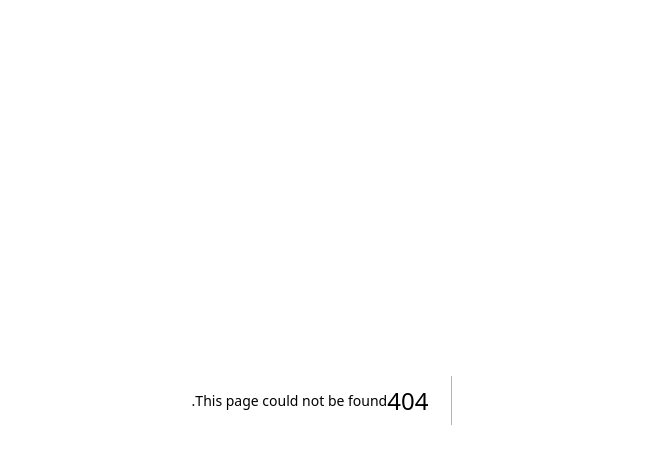
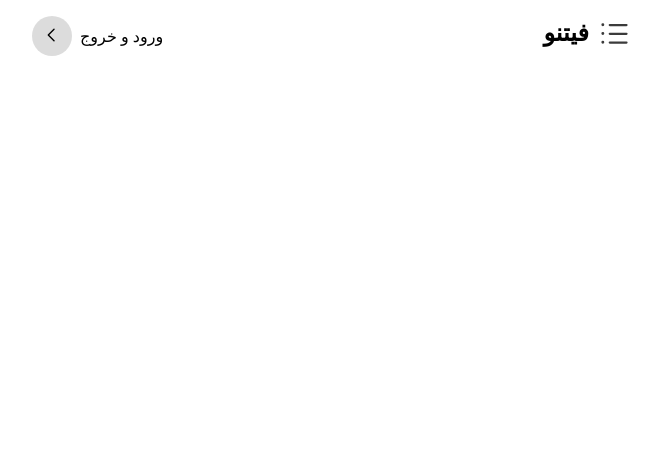
Before and after one commit to mobinaShahbazi83/gymapp, a Next.js app: page /gym in a window 1280 px wide. Before the commit this address had no page. Shown: the top 464 px of the page, without its empty margins (308-967 px from the left). Built offline with nearby package versions, Linux system fonts and the light colour scheme.

Commit message:
Developing and styling the Gym Panel header

```diff
--- a/app/gym/layout.js
+++ b/app/gym/layout.js
@@ -0,0 +1,12 @@
+import GymLayout from "../../layouts/GymLayout"
+
+
+function layout({children}) {
+  return (
+     <GymLayout>
+      {children}
+    </GymLayout>
+  )
+}
+
+export default layout
--- /dev/null
+++ b/app/gym/page.js
@@ -0,0 +1,10 @@
+import HomePageGym from "../../pages/HomePageGym"
+
+
+function page() {
+  return (
+     <HomePageGym/>
+  )
+}
+
+export default page
--- a/components/layout/gym/Header.jsx
+++ b/components/layout/gym/Header.jsx
@@ -0,0 +1,29 @@
+import { GoListUnordered } from "react-icons/go";
+import { GoChevronLeft } from "react-icons/go";
+
+
+function HeaderGym() {
+  return (
+    <div className="flex flex-col items-center rounded-b-lg pb-5">
+      <div className="w-[600px] h-[45px] flex">
+        <div className="flex justify-between w-full">
+
+          <div className="flex mt-4 gap-2">
+            <GoListUnordered className="w-[35px] h-[35px] text-[#3B3B3B]" />
+            <h1 className="!font-semibold text-2xl">فیتنو</h1>
+          </div>
+
+          <div className="flex mt-4 gap-2">
+            <h2 className="!font-medium text-1xl mt-2">ورود و خروج</h2>
+            <div className="w-[40px] h-[40px] rounded-4xl bg-[#50505033] pt-2 pr-2">
+              <GoChevronLeft className="w-[25px] h-[22px]" />
+            </div>
+          </div>
+
+        </div>
+      </div>
+    </div>
+  )
+}
+
+export default HeaderGym
--- /dev/null
+++ b/components/layout/gym/Sidebar.jsx
@@ -0,0 +1,9 @@
+
+
+function Sidebar() {
+  return (
+    <div>Sidebar</div>
+  )
+}
+
+export default Sidebar
--- a/layouts/GymLayout.jsx
+++ b/layouts/GymLayout.jsx
@@ -1,8 +1,11 @@
+import HeaderGym from "../components/layout/gym/Header"
 
 
-function GymLayout() {
+function GymLayout({children}) {
   return (
-    <div>GymLayout</div>
+   <HeaderGym>
+    {children}
+   </HeaderGym>
   )
 }
 
--- /dev/null
+++ b/pages/HomePageGym.jsx
@@ -0,0 +1,23 @@
+
+
+function HomePageGym() {
+  return (
+    <div className="w-full">
+      <div className="flex justify-center">
+     <div className="
+            w-[600px]
+            min-h-screen
+            flex flex-col
+            bg-gray-50
+            rounded-2xl
+            box-border
+            px-6 sm:px-12
+            pt-6">
+
+     </div>
+      </div>
+    </div>
+  )
+}
+
+export default HomePageGym
```
Also changed, not shown: components/layout/gym/Footer.jsx (deleted).
